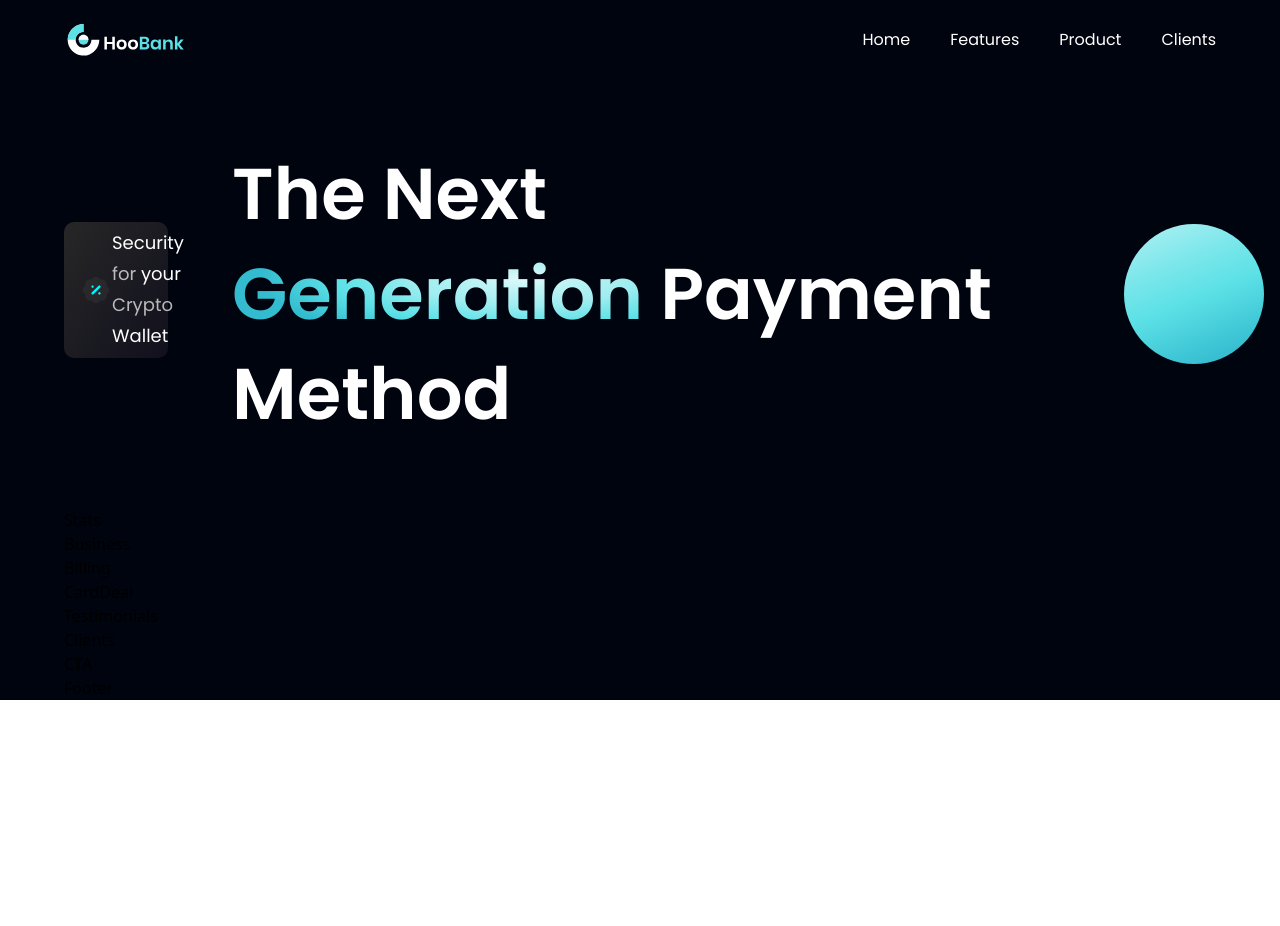
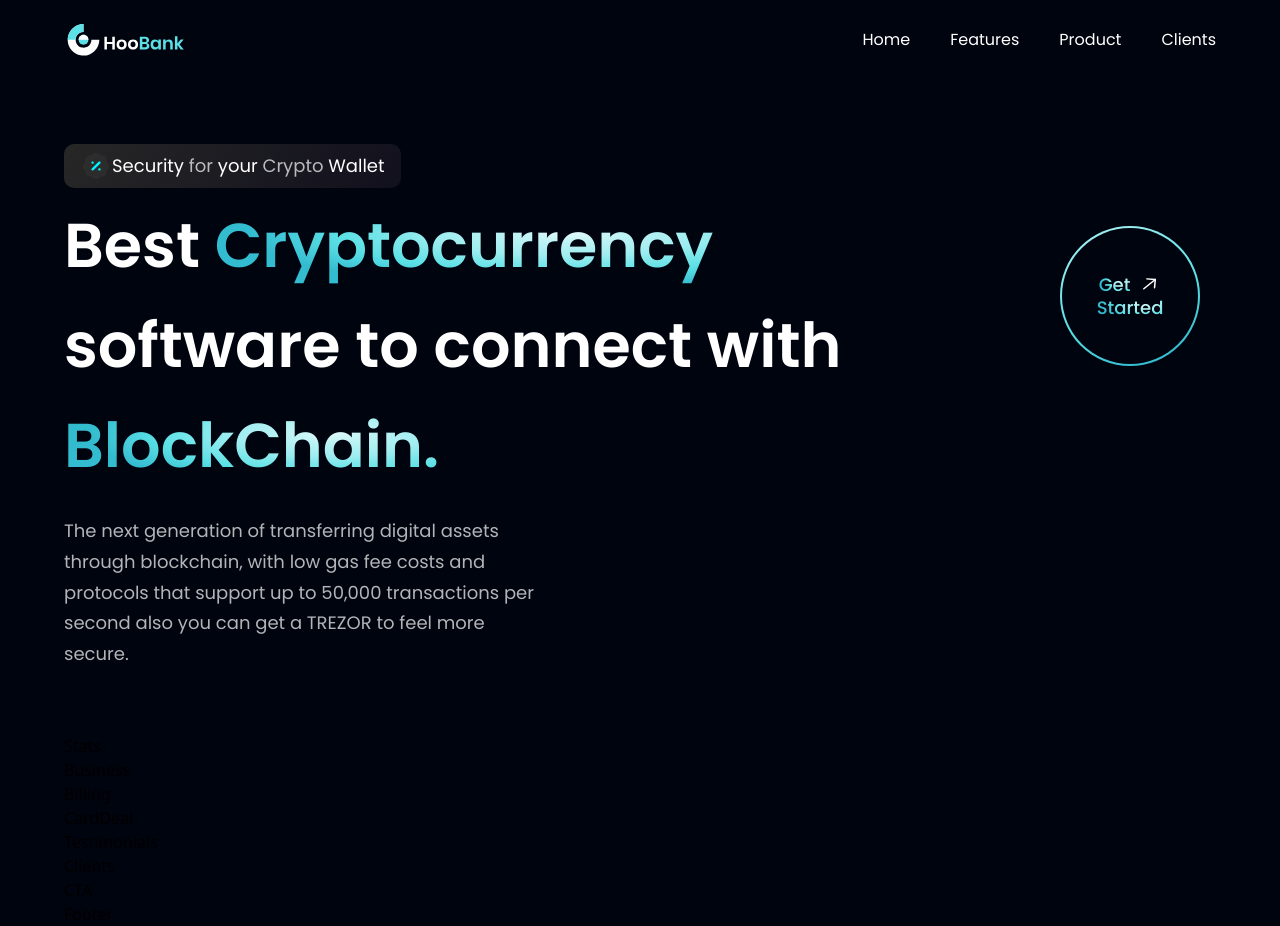
Before and after one commit to sebastiangs23/Firts-Proyect, a React (Vite) app in the folder bank_modern_app/: page / in a window 1280 px wide. Before the commit the page ends 800 px from the top, so only its background shows below. Built offline with nearby package versions, Linux system fonts and the light colour scheme.

Commit message:
getstarted done, tittle fixed and little description

```diff
--- a/bank_modern_app/src/components/GetStarted.jsx
+++ b/bank_modern_app/src/components/GetStarted.jsx
@@ -4,8 +4,18 @@ import { arrowUp } from "../assets"
 
 const GetStarted = () => {
   return (
-    <div className={`${styles.flexCenter} w-[140px] h-[140px] rounded-full bg-blue-gradient `} >
-
+    <div className={`${styles.flexCenter} w-[140px] h-[140px] rounded-full bg-blue-gradient p-[2px] cursor-pointer `} >
+      <div className={`${styles.flexCenter} flex-col bg-primary w-[100%] h-[100%] rounded-full `} >
+        <div className={`${styles.flexStart} flex-row `} >
+          <p className='font-poppins font-medium text-[18px] leading-[23px] mr-2 ' >
+            <span className='text-gradient' > Get </span>
+          </p>
+          <img src={arrowUp} className="w-[23px] h-[23px] object-contain " />
+        </div>
+        <p className='font-poppins font-medium text-[18px] leading-[23px] ' >
+          <span className='text-gradient' > Started </span>
+        </p>
+      </div>
     </div>
   )
 }
--- a/bank_modern_app/src/components/Hero.jsx
+++ b/bank_modern_app/src/components/Hero.jsx
@@ -1,7 +1,7 @@
 import React from 'react'
 import styles from '../style'
 import { discount, robot } from "../assets"
-import GetStarted  from "./GetStarted"
+import GetStarted from "./GetStarted"
 
 const Hero = () => {
   return (
@@ -18,16 +18,16 @@ const Hero = () => {
           </p>
 
         </div>
-      </div>
+
 
         <div className='flex flex-row justify-between items-center w-full' >
-        <h1 className='flex-1 font-poppins font-semibold ss:text-[72px]
+          <h1 className='flex-1 font-poppins font-semibold ss:text-[62px]
                        text-[52px] text-white ss:leading-[100px] ' >
-          The Next <br className='sm:block hidden' /> {" "}
+            Best {" "}
             <span className='text-gradient'>
-            Generation
+              Cryptocurrency <br className='sm:block hidden' /> {" "}
             </span> {" "}
-          Payment Method
+            software to connect with {" "}
           </h1>
 
           <div className='ss:flex hidden md:mr-4 mr-0' >
@@ -35,6 +35,19 @@ const Hero = () => {
           </div>
         </div>
 
+        <h1 className='font-poppins font-semibold ss:text-[62px]
+                       text-[52px] text-white ss:leading-[100px] w-full ' >
+          <span className='text-gradient'>
+            BlockChain.
+          </span>
+        </h1>
+
+        <p className={`${styles.paragraph} max-w-[470px] mt-5 `} >
+          The next generation of transferring digital assets through blockchain, with low gas fee costs and protocols
+          that support up to 50,000 transactions per second also you can get a TREZOR to feel more secure.
+        </p>
+
+      </div>
     </section>
   )
 }
```
Lines whose indentation alone changed are shown as unchanged.
